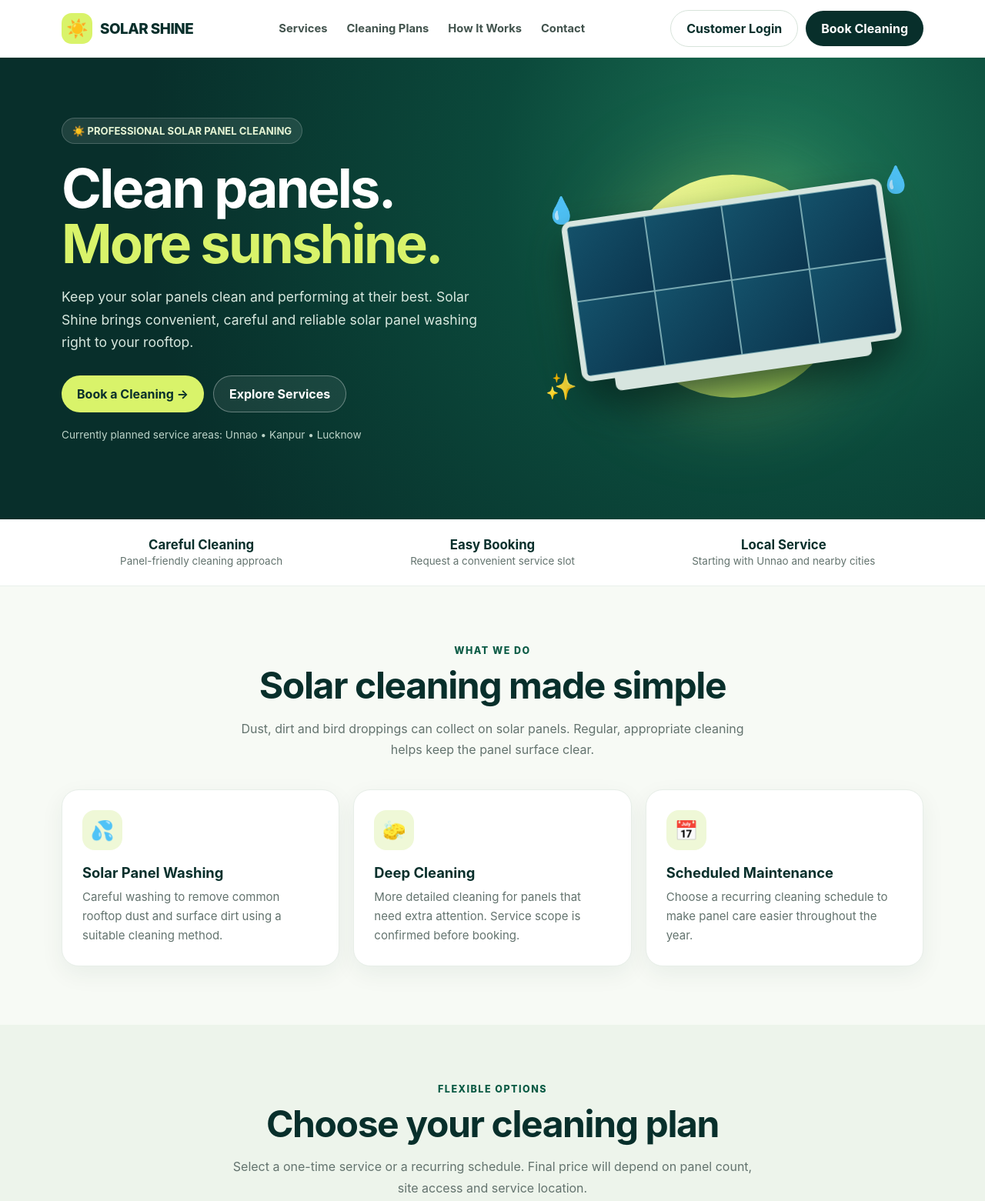
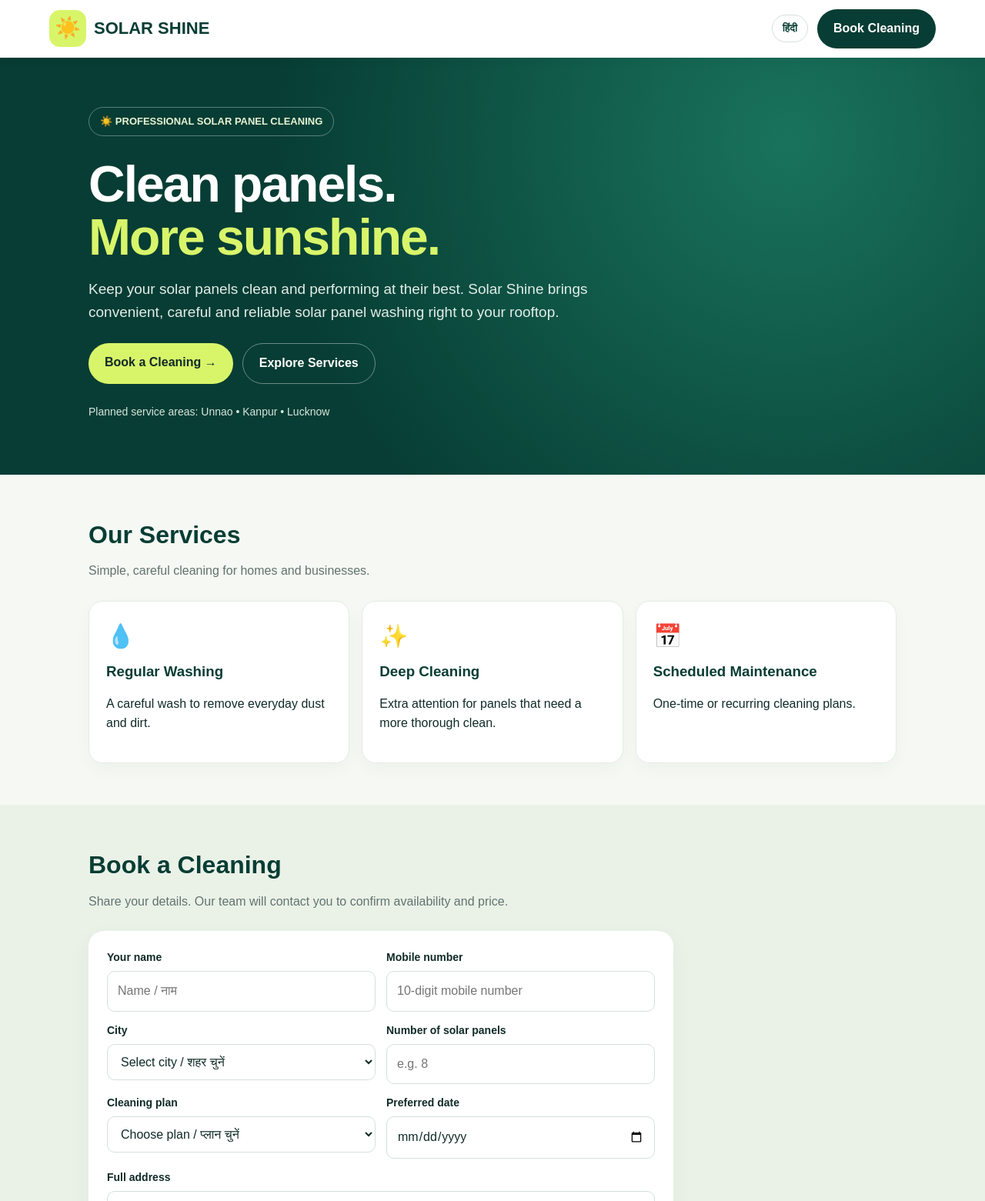
Before and after one commit to solarshine0451/solar-shine-website, a plain HTML site: page index.html in a window 1280 px wide. Shown: the top 1561 px of the page at 77% size. Drawn offline with Linux system fonts and the light colour scheme.

Commit message:
Add files via upload

```diff
--- a/index.html
+++ b/index.html
@@ -3,111 +3,89 @@
 <head>
 <meta charset="UTF-8">
 <meta name="viewport" content="width=device-width, initial-scale=1.0">
-<meta name="theme-color" content="#082f2b">
-<meta name="description" content="Solar Shine provides professional solar panel washing and cleaning services in Unnao, Kanpur and Lucknow.">
 <title>Solar Shine | Solar Panel Cleaning</title>
+<meta name="description" content="Professional solar panel cleaning services in Unnao, Kanpur and Lucknow.">
 <style>
-:root{--green:#0b5b45;--deep:#082f2b;--lime:#d9f36a;--ink:#132a25;--muted:#63736e;--cream:#f7faf5;--white:#fff}
-*{box-sizing:border-box}html{scroll-behavior:smooth}body{margin:0;font-family:Inter,system-ui,-apple-system,Segoe UI,Roboto,Arial,sans-serif;color:var(--ink);background:var(--cream)}
-a{text-decoration:none;color:inherit}.wrap{width:min(1120px,92%);margin:auto}
-header{position:sticky;top:0;z-index:10;background:#ffffffed;backdrop-filter:blur(12px);border-bottom:1px solid #e6eee8}
-.nav{height:74px;display:flex;align-items:center;justify-content:space-between;gap:18px}
-.brand{display:flex;align-items:center;gap:10px;font-weight:850;font-size:1.18rem;letter-spacing:-.5px;color:var(--deep)}
-.logo{width:40px;height:40px;border-radius:13px;background:var(--lime);display:grid;place-items:center;font-size:23px}
-.links{display:flex;align-items:center;gap:25px;font-size:.92rem;font-weight:650;color:#42534d}
-.nav-actions{display:flex;align-items:center;gap:10px}.btn{display:inline-flex;align-items:center;justify-content:center;border:0;border-radius:999px;padding:13px 20px;font-weight:750;cursor:pointer;transition:.2s}
-.btn:hover{transform:translateY(-2px)}.primary{background:var(--lime);color:var(--deep)}.dark{background:var(--deep);color:white}.outline{border:1px solid #d7e3da;background:white;color:var(--deep)}
-.hero{background:radial-gradient(circle at 80% 25%,#1c7556 0,#0b493b 34%,#082f2b 75%);color:white;overflow:hidden}
-.hero-grid{display:grid;grid-template-columns:1.08fr .92fr;align-items:center;gap:40px;padding:78px 0 84px}
-.eyebrow{display:inline-flex;gap:8px;align-items:center;background:#ffffff18;border:1px solid #ffffff30;border-radius:99px;padding:8px 13px;color:#e5f4d4;font-size:.82rem;font-weight:700}
-h1{font-size:clamp(2.5rem,5.5vw,4.7rem);line-height:1.02;letter-spacing:-2.8px;margin:22px 0 18px}
-h1 span{color:var(--lime)}.hero p{font-size:1.1rem;line-height:1.7;color:#d8e8df;max-width:560px}
-.hero-buttons{display:flex;gap:12px;flex-wrap:wrap;margin-top:28px}.hero .outline{background:#ffffff12;color:white;border-color:#ffffff55}
-.hero-note{font-size:.85rem!important;color:#bdd4c9!important;margin-top:18px}
-.visual{min-height:390px;position:relative;display:grid;place-items:center}
-.sun{position:absolute;width:290px;height:290px;border-radius:50%;background:linear-gradient(135deg,#f6f99a,#a6d94e);filter:drop-shadow(0 0 60px #d9f36a44)}
-.panel-art{position:relative;width:min(420px,100%);transform:rotate(-8deg);filter:drop-shadow(0 25px 24px #001b18aa)}
-.panel{height:210px;background:linear-gradient(135deg,#164f65,#082c40);border:7px solid #d7e5df;border-radius:13px;display:grid;grid-template-columns:repeat(4,1fr);grid-template-rows:repeat(2,1fr);overflow:hidden}
-.cell{border:1px solid #78a8b1; background:linear-gradient(135deg,#14516a,#0b354e)}
-.panel-base{height:17px;width:80%;background:#d7e5df;margin:auto;border-radius:0 0 8px 8px}
-.water{position:absolute;font-size:2.1rem}.w1{top:35px;right:15px}.w2{bottom:45px;left:5px}.w3{top:75px;left:5px}
-.trust{background:white;border-bottom:1px solid #e9f0eb}.trust-row{display:grid;grid-template-columns:repeat(3,1fr);gap:15px;padding:23px 0;text-align:center}
-.trust strong{display:block;color:var(--deep);font-size:1.05rem}.trust span{font-size:.84rem;color:var(--muted)}
-section{padding:76px 0}.section-head{text-align:center;max-width:690px;margin:0 auto 38px}.kicker{color:var(--green);font-size:.78rem;text-transform:uppercase;letter-spacing:1.5px;font-weight:850}
-h2{font-size:clamp(2rem,4vw,3rem);letter-spacing:-1.4px;line-height:1.1;color:var(--deep);margin:12px 0}
-.section-head p{color:var(--muted);line-height:1.7}
-.cards{display:grid;grid-template-columns:repeat(3,1fr);gap:18px}
-.card{background:white;border:1px solid #e7eee8;border-radius:22px;padding:26px;box-shadow:0 10px 30px #173b2810}
-.icon{width:52px;height:52px;border-radius:16px;background:#eff8d7;display:grid;place-items:center;font-size:1.55rem;margin-bottom:18px}
-.card h3{margin:0 0 9px;color:var(--deep);font-size:1.15rem}.card p{color:var(--muted);line-height:1.65;font-size:.94rem;margin:0}
-.plans{background:#edf4eb}.plan{position:relative}.plan.featured{border:2px solid #9dc94d}.tag{position:absolute;right:18px;top:18px;background:var(--lime);color:var(--deep);font-size:.7rem;font-weight:850;padding:6px 10px;border-radius:99px}
-.plan .frequency{font-weight:800;color:var(--green);font-size:.84rem}.plan h3{font-size:1.35rem;margin:9px 0}.plan ul{padding-left:19px;color:var(--muted);line-height:1.9;font-size:.92rem;margin:14px 0 22px}
-.note{text-align:center;color:var(--muted);font-size:.84rem;margin-top:20px}
-.steps{counter-reset:step}.step{position:relative;padding-top:5px}.step:before{counter-increment:step;content:"0" counter(step);display:block;color:#9bbd4b;font-size:1.7rem;font-weight:900;margin-bottom:14px}
-.cta{background:var(--deep);color:white;border-radius:28px;padding:42px;display:flex;justify-content:space-between;align-items:center;gap:25px}
-.cta h2{color:white;margin:0 0 10px}.cta p{color:#c9ddd3;margin:0;line-height:1.6}
-footer{background:#061f1c;color:#d4e3dc;padding:38px 0 24px}.foot{display:flex;justify-content:space-between;gap:30px;flex-wrap:wrap}.foot p{color:#9eb8ac;max-width:420px;line-height:1.6}.copyright{border-top:1px solid #ffffff20;margin-top:28px;padding-top:18px;color:#91aaa0;font-size:.8rem}
-.mobile-menu{display:none}
-@media(max-width:800px){.links{display:none}.hero-grid{grid-template-columns:1fr;padding:58px 0 50px}.visual{min-height:300px}.sun{width:230px;height:230px}.panel{height:165px}.cards{grid-template-columns:1fr 1fr}.cta{align-items:flex-start;flex-direction:column}.trust-row{grid-template-columns:1fr;gap:12px}}
-@media(max-width:540px){.nav{height:66px}.nav-actions .outline{display:none}.hero-grid{gap:10px}.visual{min-height:250px}.cards{grid-template-columns:1fr}section{padding:58px 0}.trust-row{padding:18px 0}.cta{padding:28px 23px}h1{letter-spacing:-1.8px}}
+:root{--green:#073d34;--green2:#0b5b49;--lime:#d8f56a;--ink:#102b27;--muted:#63736f;--paper:#f5f8f3;--white:#fff}
+*{box-sizing:border-box}html{scroll-behavior:smooth}body{margin:0;font-family:Arial,Helvetica,sans-serif;color:var(--ink);background:var(--paper);line-height:1.55}
+header{position:sticky;top:0;z-index:5;background:#fff;display:flex;align-items:center;justify-content:space-between;padding:12px 5%;box-shadow:0 2px 12px #082d2412}
+.brand{display:flex;align-items:center;gap:10px;font-size:22px;font-weight:800;color:var(--green)}.logo{width:48px;height:48px;border-radius:14px;background:var(--lime);display:grid;place-items:center;font-size:27px}
+nav{display:flex;align-items:center;gap:12px}.lang{border:1px solid #d7e0d9;background:white;border-radius:22px;padding:9px 13px;font-weight:700;color:var(--green)}
+.btn{display:inline-block;text-decoration:none;border:0;border-radius:28px;padding:13px 21px;background:var(--lime);color:var(--ink);font-weight:800;font-size:16px;cursor:pointer}.btn.dark{background:var(--green);color:white}
+.hero{background:radial-gradient(circle at 80% 20%,#19735c,var(--green) 60%);color:white;padding:64px 5% 70px;overflow:hidden}
+.hero-inner{max-width:1050px;margin:auto}.eyebrow{display:inline-block;border:1px solid #ffffff55;border-radius:30px;padding:8px 14px;color:#e9f5d4;font-weight:700;font-size:13px}
+h1{font-size:clamp(38px,8vw,66px);line-height:1.04;max-width:700px;margin:28px 0 18px;letter-spacing:-2px}h1 span{color:var(--lime)}.hero p{font-size:19px;max-width:670px;color:#e1eee9}.hero-actions{display:flex;gap:12px;flex-wrap:wrap;margin:26px 0}.outline{background:transparent;color:white;border:1px solid #ffffff66}.areas{color:#d7e7df;font-size:14px;margin-top:22px}
+section{padding:54px 5%}.wrap{max-width:1050px;margin:auto}.section-title{font-size:32px;margin:0 0 10px;color:var(--green)}.lead{color:var(--muted);margin:0 0 26px}
+.cards{display:grid;grid-template-columns:repeat(auto-fit,minmax(210px,1fr));gap:16px}.card{background:white;border:1px solid #e5ece5;border-radius:18px;padding:22px;box-shadow:0 8px 22px #0a3b2c08}.card .icon{font-size:30px}.card h3{margin:8px 0;color:var(--green)}
+.booking{background:#eaf2e8}.formbox{max-width:760px;background:white;border-radius:20px;padding:24px;box-shadow:0 10px 30px #0a3b2c0c}.grid{display:grid;grid-template-columns:1fr 1fr;gap:14px}.field{display:flex;flex-direction:column;gap:6px}.field.full{grid-column:1/-1}label{font-weight:700;font-size:14px}input,select,textarea{width:100%;padding:13px;border:1px solid #d6e0d8;border-radius:10px;font:inherit;background:#fff;color:var(--ink)}textarea{min-height:90px;resize:vertical}.note{font-size:13px;color:var(--muted);margin:12px 0 0}.status{margin-top:14px;font-weight:700;color:var(--green)}
+footer{background:#062e28;color:#d9e9e1;padding:30px 5%;text-align:center}footer strong{color:var(--lime)}
+@media(max-width:600px){header{padding:10px 4%}.brand{font-size:18px}.logo{width:40px;height:40px}.grid{grid-template-columns:1fr}.field.full{grid-column:auto}.hero{padding-top:48px}section{padding:42px 5%}.section-title{font-size:28px}}
 </style>
 </head>
 <body>
 <header>
- <div class="wrap nav">
-  <a class="brand" href="#"><span class="logo">☀️</span><span>SOLAR SHINE</span></a>
-  <nav class="links"><a href="#services">Services</a><a href="#plans">Cleaning Plans</a><a href="#how">How It Works</a><a href="#contact">Contact</a></nav>
-  <div class="nav-actions"><a class="btn outline" href="#contact">Customer Login</a><a class="btn dark" href="#contact">Book Cleaning</a></div>
- </div>
+  <div class="brand"><div class="logo">☀️</div><span>SOLAR SHINE</span></div>
+  <nav><button class="lang" id="langBtn" type="button">हिंदी</button><a class="btn dark" href="#booking" data-en="Book Cleaning" data-hi="बुकिंग करें">Book Cleaning</a></nav>
 </header>
 <main>
- <div class="hero">
-  <div class="wrap hero-grid">
-   <div>
-    <div class="eyebrow">☀️ PROFESSIONAL SOLAR PANEL CLEANING</div>
-    <h1>Clean panels.<br><span>More sunshine.</span></h1>
-    <p>Keep your solar panels clean and performing at their best. Solar Shine brings convenient, careful and reliable solar panel washing right to your rooftop.</p>
-    <div class="hero-buttons"><a class="btn primary" href="#contact">Book a Cleaning →</a><a class="btn outline" href="#services">Explore Services</a></div>
-    <p class="hero-note">Currently planned service areas: Unnao • Kanpur • Lucknow</p>
-   </div>
-   <div class="visual" aria-label="Illustration of clean solar panels">
-    <div class="sun"></div><div class="water w1">💧</div><div class="water w2">✨</div><div class="water w3">💧</div>
-    <div class="panel-art"><div class="panel"><i class="cell"></i><i class="cell"></i><i class="cell"></i><i class="cell"></i><i class="cell"></i><i class="cell"></i><i class="cell"></i><i class="cell"></i></div><div class="panel-base"></div></div>
-   </div>
+<section class="hero">
+ <div class="hero-inner">
+  <div class="eyebrow" data-en="☀️ PROFESSIONAL SOLAR PANEL CLEANING" data-hi="☀️ प्रोफेशनल सोलर पैनल क्लीनिंग">☀️ PROFESSIONAL SOLAR PANEL CLEANING</div>
+  <h1 data-en-html="Clean panels.<br><span>More sunshine.</span>" data-hi-html="साफ पैनल।<br><span>ज़्यादा धूप, बेहतर प्रदर्शन।</span>">Clean panels.<br><span>More sunshine.</span></h1>
+  <p data-en="Keep your solar panels clean and performing at their best. Solar Shine brings convenient, careful and reliable solar panel washing right to your rooftop." data-hi="अपने सोलर पैनलों को साफ रखें और उनका प्रदर्शन बेहतर बनाएँ। Solar Shine आपके घर की छत पर सावधानीपूर्वक और भरोसेमंद सफाई सेवा पहुँचाता है।">Keep your solar panels clean and performing at their best. Solar Shine brings convenient, careful and reliable solar panel washing right to your rooftop.</p>
+  <div class="hero-actions"><a class="btn" href="#booking" data-en="Book a Cleaning →" data-hi="सफाई बुक करें →">Book a Cleaning →</a><a class="btn outline" href="#services" data-en="Explore Services" data-hi="सेवाएँ देखें">Explore Services</a></div>
+  <div class="areas" data-en="Planned service areas: Unnao • Kanpur • Lucknow" data-hi="प्रस्तावित सेवा क्षेत्र: उन्नाव • कानपुर • लखनऊ">Planned service areas: Unnao • Kanpur • Lucknow</div>
+ </div>
+</section>
+<section id="services">
+ <div class="wrap">
+  <h2 class="section-title" data-en="Our Services" data-hi="हमारी सेवाएँ">Our Services</h2>
+  <p class="lead" data-en="Simple, careful cleaning for homes and businesses." data-hi="घरों और व्यवसायों के लिए आसान और सावधानीपूर्वक सफाई।">Simple, careful cleaning for homes and businesses.</p>
+  <div class="cards">
+   <article class="card"><div class="icon">💧</div><h3 data-en="Regular Washing" data-hi="नियमित धुलाई">Regular Washing</h3><p data-en="A careful wash to remove everyday dust and dirt." data-hi="रोज़मर्रा की धूल और गंदगी हटाने के लिए सावधानीपूर्वक धुलाई।">A careful wash to remove everyday dust and dirt.</p></article>
+   <article class="card"><div class="icon">✨</div><h3 data-en="Deep Cleaning" data-hi="डीप क्लीनिंग">Deep Cleaning</h3><p data-en="Extra attention for panels that need a more thorough clean." data-hi="जिन पैनलों को अधिक सफाई की ज़रूरत है, उनके लिए विशेष सफाई।">Extra attention for panels that need a more thorough clean.</p></article>
+   <article class="card"><div class="icon">📅</div><h3 data-en="Scheduled Maintenance" data-hi="नियमित मेंटेनेंस">Scheduled Maintenance</h3><p data-en="One-time or recurring cleaning plans." data-hi="एक बार या नियमित अंतराल पर सफाई की सुविधा।">One-time or recurring cleaning plans.</p></article>
   </div>
  </div>
- <div class="trust"><div class="wrap trust-row"><div><strong>Careful Cleaning</strong><span>Panel-friendly cleaning approach</span></div><div><strong>Easy Booking</strong><span>Request a convenient service slot</span></div><div><strong>Local Service</strong><span>Starting with Unnao and nearby cities</span></div></div></div>
- <section id="services">
-  <div class="wrap"><div class="section-head"><div class="kicker">What we do</div><h2>Solar cleaning made simple</h2><p>Dust, dirt and bird droppings can collect on solar panels. Regular, appropriate cleaning helps keep the panel surface clear.</p></div>
-   <div class="cards">
-    <article class="card"><div class="icon">💦</div><h3>Solar Panel Washing</h3><p>Careful washing to remove common rooftop dust and surface dirt using a suitable cleaning method.</p></article>
-    <article class="card"><div class="icon">🧽</div><h3>Deep Cleaning</h3><p>More detailed cleaning for panels that need extra attention. Service scope is confirmed before booking.</p></article>
-    <article class="card"><div class="icon">📅</div><h3>Scheduled Maintenance</h3><p>Choose a recurring cleaning schedule to make panel care easier throughout the year.</p></article>
+</section>
+<section class="booking" id="booking">
+ <div class="wrap">
+  <h2 class="section-title" data-en="Book a Cleaning" data-hi="सफाई की बुकिंग करें">Book a Cleaning</h2>
+  <p class="lead" data-en="Share your details. Our team will contact you to confirm availability and price." data-hi="अपनी जानकारी भरें। उपलब्धता और कीमत की पुष्टि के लिए हमारी टीम आपसे संपर्क करेगी।">Share your details. Our team will contact you to confirm availability and price.</p>
+  <form class="formbox" id="bookingForm">
+   <div class="grid">
+    <div class="field"><label for="name" data-en="Your name" data-hi="आपका नाम">Your name</label><input id="name" name="name" required autocomplete="name" placeholder="Name / नाम"></div>
+    <div class="field"><label for="phone" data-en="Mobile number" data-hi="मोबाइल नंबर">Mobile number</label><input id="phone" name="phone" type="tel" inputmode="numeric" pattern="[0-9+\-\s]{10,15}" required placeholder="10-digit mobile number"></div>
+    <div class="field"><label for="city" data-en="City" data-hi="शहर">City</label><select id="city" name="city" required><option value="">Select city / शहर चुनें</option><option>Unnao</option><option>Kanpur</option><option>Lucknow</option><option>Other</option></select></div>
+    <div class="field"><label for="panels" data-en="Number of solar panels" data-hi="सोलर पैनलों की संख्या">Number of solar panels</label><input id="panels" name="panels" type="number" min="1" required placeholder="e.g. 8"></div>
+    <div class="field"><label for="plan" data-en="Cleaning plan" data-hi="सफाई प्लान">Cleaning plan</label><select id="plan" name="plan" required><option value="">Choose plan / प्लान चुनें</option><option value="One-time">One-time / एक बार</option><option value="Monthly">Monthly / हर महीने</option><option value="Every two months">Every two months / हर 2 महीने</option></select></div>
+    <div class="field"><label for="date" data-en="Preferred date" data-hi="पसंदीदा तारीख">Preferred date</label><input id="date" name="date" type="date" required></div>
+    <div class="field full"><label for="address" data-en="Full address" data-hi="पूरा पता">Full address</label><textarea id="address" name="address" required placeholder="House / area / landmark"></textarea></div>
+    <div class="field full"><button class="btn dark" type="submit" data-en="Submit Booking Request" data-hi="बुकिंग अनुरोध भेजें">Submit Booking Request</button></div>
    </div>
-  </div>
- </section>
- <section class="plans" id="plans">
-  <div class="wrap"><div class="section-head"><div class="kicker">Flexible options</div><h2>Choose your cleaning plan</h2><p>Select a one-time service or a recurring schedule. Final price will depend on panel count, site access and service location.</p></div>
-   <div class="cards">
-    <article class="card plan"><div class="frequency">ONE-TIME SERVICE</div><h3>One Time Cleaning</h3><p>For a quick refresh whenever your panels need attention.</p><ul><li>Single visit</li><li>Panel count confirmed</li><li>Convenient appointment request</li></ul><a class="btn dark" href="#contact">Enquire Now</a></article>
-    <article class="card plan featured"><span class="tag">POPULAR</span><div class="frequency">RECURRING SERVICE</div><h3>Monthly Cleaning</h3><p>Keep a regular cleaning routine with a monthly visit.</p><ul><li>Monthly schedule</li><li>Planned service reminders</li><li>Consistent panel care</li></ul><a class="btn dark" href="#contact">Enquire Now</a></article>
-    <article class="card plan"><div class="frequency">CUSTOM SCHEDULE</div><h3>Every 2 Months</h3><p>A periodic cleaning plan based on your rooftop conditions.</p><ul><li>One visit every two months</li><li>Flexible scheduling</li><li>Service plan confirmation</li></ul><a class="btn dark" href="#contact">Enquire Now</a></article>
-   </div><p class="note">Pricing will be shared after confirming your location and number of solar panels.</p>
-  </div>
- </section>
- <section id="how">
-  <div class="wrap"><div class="section-head"><div class="kicker">Simple process</div><h2>How Solar Shine works</h2><p>Booking should be easy from your phone. Here is the planned customer journey.</p></div>
-   <div class="cards steps">
-    <article class="card step"><h3>Tell us about your system</h3><p>Share your name, location and approximate number of solar panels.</p></article>
-    <article class="card step"><h3>Confirm your service</h3><p>We confirm the service scope, available slot and final price with you.</p></article>
-    <article class="card step"><h3>Get your panels cleaned</h3><p>Our service team visits at the agreed time and completes the cleaning.</p></article>
-   </div>
-  </div>
- </section>
- <section id="contact">
-  <div class="wrap"><div class="cta"><div><div class="kicker" style="color:#d9f36a">READY FOR CLEANER PANELS?</div><h2>Let's bring back the shine.</h2><p>Customer registration, online booking and payment options will be added in the next development step.</p></div><a class="btn primary" href="mailto:hello@solarshine.in?subject=Solar%20Panel%20Cleaning%20Enquiry">Send an Enquiry →</a></div></div>
- </section>
+   <p class="note" data-en="Note: This is the booking form preview. Online submission and booking confirmation will be activated after connecting the website to the secure database." data-hi="ध्यान दें: यह बुकिंग फॉर्म का प्रारंभिक रूप है। सुरक्षित डेटाबेस जोड़ने के बाद ऑनलाइन बुकिंग और पुष्टि सक्रिय होगी।">Note: This is the booking form preview. Online submission and booking confirmation will be activated after connecting the website to the secure database.</p>
+   <div class="status" id="status" role="status"></div>
+  </form>
+ </div>
+</section>
 </main>
-<footer><div class="wrap"><div class="foot"><div><a class="brand" href="#" style="color:white"><span class="logo">☀️</span><span>SOLAR SHINE</span></a><p>Professional solar panel washing and cleaning services. Helping keep your rooftop solar panels clean, with convenient local service.</p></div><div><strong>Planned Service Areas</strong><p>Unnao · Kanpur · Lucknow</p></div></div><div class="copyright">© 2026 Solar Shine. Website preview — booking and account features are not active yet.</div></div></footer>
+<footer><strong>SOLAR SHINE</strong><br><span data-en="Solar panel cleaning services • Unnao, Kanpur & Lucknow" data-hi="सोलर पैनल सफाई सेवा • उन्नाव, कानपुर और लखनऊ">Solar panel cleaning services • Unnao, Kanpur & Lucknow</span></footer>
+<script>
+let language='en';
+const langBtn=document.getElementById('langBtn');
+function setLanguage(lang){
+ language=lang;document.documentElement.lang=lang;
+ document.querySelectorAll('[data-en]').forEach(el=>{el.textContent=el.dataset[lang]});
+ document.querySelectorAll('[data-en-html]').forEach(el=>{el.innerHTML=el.dataset[lang+'Html']});
+ langBtn.textContent=lang==='en'?'हिंदी':'English';
+}
+langBtn.addEventListener('click',()=>setLanguage(language==='en'?'hi':'en'));
+document.getElementById('bookingForm').addEventListener('submit',e=>{
+ e.preventDefault();
+ document.getElementById('status').textContent=language==='en'
+ ?'Thank you. The form preview is working; online booking will be enabled after database setup.'
+ :'धन्यवाद। फॉर्म का प्रारंभिक परीक्षण सफल है; डेटाबेस जोड़ने के बाद ऑनलाइन बुकिंग सक्रिय होगी।';
+});
+</script>
 </body>
 </html>
```
